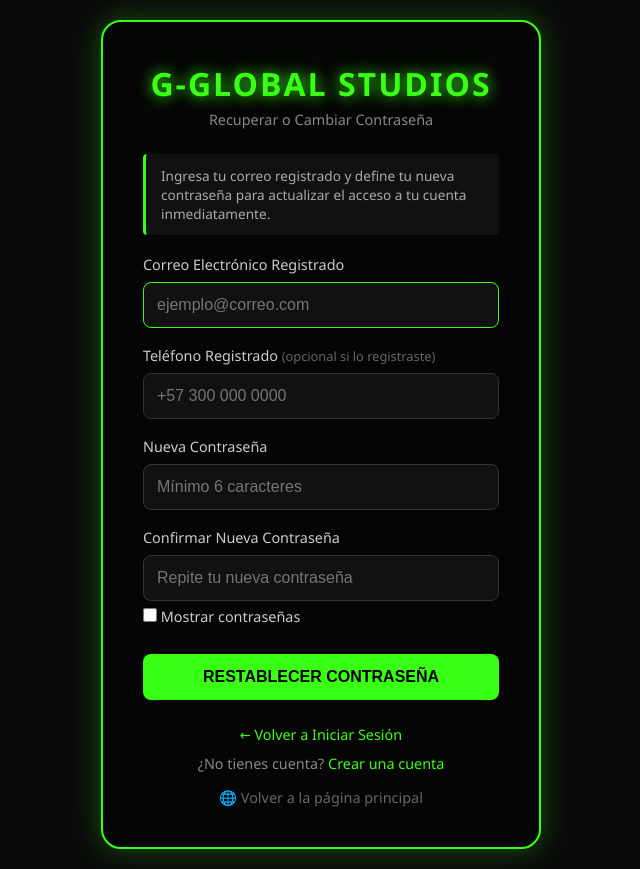
After one commit to johnpuellob-hue/global, a Flask app: page /recuperar in a window 1280 px wide. The commit adds this page. Shown: the whole page, without its empty margins (319-959 px from the left). Run offline with Flask 3, Linux system fonts and the light colour scheme; some libraries are stand-ins or nearby versions.

Commit message:
feat: modulo de recuperacion y cambio de contrasena, mejoras de login y gestion admin

```diff
--- a/app.py
+++ b/app.py
@@ -253,7 +253,7 @@ def crear_db():
     # Asegurar que el usuario administrador del dueño siempre existe y tiene rol admin
     admin_email = 'puellobatista02@hotmail.com'
     try:
-        cursor.execute("SELECT id FROM usuarios WHERE email = ?", (admin_email,))
+        cursor.execute("SELECT id FROM usuarios WHERE LOWER(TRIM(email)) = LOWER(TRIM(?))", (admin_email,))
         admin_row = cursor.fetchone()
         if not admin_row:
             pw_hash = generate_password_hash('password123')
@@ -262,7 +262,7 @@ def crear_db():
                 ('John Jairo Puello', admin_email, pw_hash)
             )
         else:
-            cursor.execute("UPDATE usuarios SET is_admin = 1 WHERE email = ?", (admin_email,))
+            cursor.execute("UPDATE usuarios SET is_admin = 1 WHERE LOWER(TRIM(email)) = LOWER(TRIM(?))", (admin_email,))
         conexion.commit()
     except Exception as e:
         print(f"Aviso al asegurar admin: {e}")
@@ -300,14 +300,40 @@ class User(UserMixin):
 
     @staticmethod
     def get_by_email(email):
+        if not email:
+            return None
         conexion = get_db()
         cursor = conexion.cursor()
-        cursor.execute("SELECT * FROM usuarios WHERE email = ?", (email,))
+        cursor.execute("SELECT * FROM usuarios WHERE LOWER(TRIM(email)) = LOWER(TRIM(?))", (email.strip(),))
         row = cursor.fetchone()
         conexion.close()
         if row:
             return User(row['id'], row['nombre'], row['email'], row['password_hash'], row['telefono'], row['is_admin'])
         return None
+
+    @staticmethod
+    def update_password(email, new_password):
+        if not email or not new_password:
+            return False
+        password_hash = generate_password_hash(new_password)
+        conexion = get_db()
+        cursor = conexion.cursor()
+        try:
+            cursor.execute(
+                "UPDATE usuarios SET password_hash = ? WHERE LOWER(TRIM(email)) = LOWER(TRIM(?))",
+                (password_hash, email.strip())
+            )
+            conexion.commit()
+            conexion.close()
+            return True
+        except Exception as e:
+            print(f"Error actualizando contraseña: {e}")
+            try:
+                conexion.rollback()
+            except Exception:
+                pass
+            conexion.close()
+            return False
 
     @staticmethod
     def create(nombre, email, password, telefono=None, is_admin=False):
@@ -332,7 +358,13 @@ class User(UserMixin):
             return None
 
     def check_password(self, password):
-        return check_password_hash(self.password_hash, password)
+        if not self.password_hash or not password:
+            return False
+        if check_password_hash(self.password_hash, password):
+            return True
+        if check_password_hash(self.password_hash, password.strip()):
+            return True
+        return False
 
 
 @login_manager.user_loader
@@ -426,7 +458,7 @@ def login():
             next_page = request.form.get('next') or request.args.get('next')
             return redirect(next_page or url_for('inicio'))
         else:
-            flash('Email o contraseña incorrectos.', 'error')
+            flash('Email o contraseña incorrectos. Si no recuerdas tu contraseña, puedes recuperarla o cambiarla abajo.', 'error')
 
     return render_template('login.html')
 
@@ -464,9 +496,53 @@ def register():
             next_page = request.form.get('next') or request.args.get('next')
             return redirect(next_page or url_for('inicio'))
         else:
-            flash('Este email ya está registrado.', 'error')
+            flash('Este correo ya está registrado en G-Global Studios. Si olvidaste tu contraseña, puedes recuperarla.', 'error')
 
     return render_template('register.html')
+
+
+@app.route('/recuperar', methods=['GET', 'POST'])
+@app.route('/cambiar-password', methods=['GET', 'POST'])
+def recuperar_password():
+    if request.method == 'POST':
+        email = (request.form.get('email') or '').strip().lower()
+        telefono = (request.form.get('telefono') or '').strip()
+        nueva_password = request.form.get('password') or ''
+        confirmar_password = request.form.get('password2') or ''
+
+        if not email or not nueva_password:
+            flash('El email y la nueva contraseña son obligatorios.', 'error')
+            return render_template('recuperar.html')
+
+        if len(nueva_password) < 6:
+            flash('La nueva contraseña debe tener al menos 6 caracteres.', 'error')
+            return render_template('recuperar.html')
+
+        if nueva_password != confirmar_password:
+            flash('Las contraseñas no coinciden.', 'error')
+            return render_template('recuperar.html')
+
+        user = User.get_by_email(email)
+        if not user:
+            flash(f'No encontramos ninguna cuenta registrada con el correo {email}.', 'error')
+            return render_template('recuperar.html')
+
+        # Validación de seguridad de teléfono si el usuario registró uno y suministró uno
+        if user.telefono and telefono:
+            tel_user_clean = ''.join(c for c in str(user.telefono) if c.isdigit())
+            tel_input_clean = ''.join(c for c in str(telefono) if c.isdigit())
+            if tel_user_clean and tel_input_clean and (tel_input_clean not in tel_user_clean and tel_user_clean not in tel_input_clean):
+                flash('El número de teléfono no coincide con el registrado en tu cuenta.', 'error')
+                return render_template('recuperar.html')
+
+        exito = User.update_password(email, nueva_password)
+        if exito:
+            flash('¡Contraseña actualizada exitosamente! Ya puedes iniciar sesión con tu nueva contraseña.', 'success')
+            return redirect(url_for('login'))
+        else:
+            flash('Error al actualizar la contraseña en el sistema. Intenta de nuevo.', 'error')
+
+    return render_template('recuperar.html')
 
 
 @app.route('/logout')
@@ -781,6 +857,25 @@ def admin_toggle_admin(user_id):
     return redirect(url_for('admin_usuarios'))
 
 
+@app.route('/admin/cambiar_password/<int:user_id>', methods=['POST'])
+@login_required
+@admin_required
+def admin_cambiar_password(user_id):
+    nueva_clave = (request.form.get('nueva_password') or '').strip()
+    if not nueva_clave or len(nueva_clave) < 6:
+        flash('La nueva contraseña debe tener al menos 6 caracteres.', 'error')
+        return redirect(url_for('admin_usuarios'))
+
+    target_user = User.get_by_id(user_id)
+    if not target_user:
+        flash('Usuario no encontrado.', 'error')
+        return redirect(url_for('admin_usuarios'))
+
+    User.update_password(target_user.email, nueva_clave)
+    flash(f'Contraseña actualizada con éxito para {target_user.email}.', 'success')
+    return redirect(url_for('admin_usuarios'))
+
+
 @app.route('/admin/eliminar_usuario/<int:user_id>', methods=['POST'])
 @login_required
 @admin_required
--- /dev/null
+++ b/templates/recuperar.html
@@ -0,0 +1,177 @@
+<!DOCTYPE html>
+<html lang="es">
+<head>
+    <meta charset="UTF-8">
+    <meta name="viewport" content="width=device-width, initial-scale=1.0">
+    <title>Recuperar Contraseña - G-Global Studios</title>
+    <style>
+        * { margin: 0; padding: 0; box-sizing: border-box; }
+        body {
+            font-family: 'Segoe UI', Tahoma, Geneva, Verdana, sans-serif;
+            background: #0a0a0a;
+            color: #fff;
+            min-height: 100vh;
+            display: flex;
+            justify-content: center;
+            align-items: center;
+            padding: 20px;
+        }
+        .auth-container {
+            width: 100%;
+            max-width: 440px;
+        }
+        .auth-card {
+            background: #050505;
+            border: 2px solid #39FF14;
+            border-radius: 20px;
+            padding: 40px;
+            box-shadow: 0 0 30px rgba(57, 255, 20, 0.3);
+        }
+        .logo {
+            text-align: center;
+            margin-bottom: 25px;
+        }
+        .logo h1 {
+            color: #39FF14;
+            text-shadow: 0 0 15px #39FF14;
+            font-size: 2rem;
+            letter-spacing: 2px;
+        }
+        .logo p { color: #888; font-size: 0.9rem; margin-top: 5px; }
+        .info-box {
+            background: #111;
+            border-left: 3px solid #39FF14;
+            padding: 12px 15px;
+            font-size: 0.85rem;
+            color: #aaa;
+            margin-bottom: 20px;
+            border-radius: 4px;
+            line-height: 1.4;
+        }
+        .form-group { margin-bottom: 18px; }
+        .form-group label {
+            display: block;
+            margin-bottom: 8px;
+            color: #ccc;
+            font-size: 0.9rem;
+        }
+        .form-group input {
+            width: 100%;
+            padding: 13px;
+            border-radius: 8px;
+            border: 1px solid #333;
+            background: #111;
+            color: #fff;
+            font-size: 1rem;
+        }
+        .form-group input:focus {
+            outline: none;
+            border-color: #39FF14;
+        }
+        .show-pw {
+            display: flex;
+            align-items: center;
+            gap: 8px;
+            margin-top: 6px;
+            font-size: 0.8rem;
+            color: #888;
+            cursor: pointer;
+        }
+        .show-pw input { width: 14px; height: 14px; accent-color: #39FF14; }
+        .btn-submit {
+            width: 100%;
+            padding: 14px;
+            background: #39FF14;
+            color: #000;
+            font-weight: bold;
+            border: none;
+            border-radius: 8px;
+            font-size: 1rem;
+            cursor: pointer;
+            transition: 0.3s;
+            margin-top: 10px;
+        }
+        .btn-submit:hover { background: #fff; box-shadow: 0 0 20px #fff; }
+        .auth-footer {
+            text-align: center;
+            margin-top: 25px;
+            color: #888;
+            font-size: 0.9rem;
+        }
+        .auth-footer a { color: #39FF14; text-decoration: none; }
+        .auth-footer a:hover { text-decoration: underline; }
+        .flash-messages { margin-bottom: 20px; }
+        .flash { padding: 12px 15px; border-radius: 8px; margin-bottom: 10px; font-size: 0.9rem; }
+        .flash.success { background: #1a3a1a; border: 1px solid #39FF14; color: #39FF14; }
+        .flash.error { background: #3a1a1a; border: 1px solid #ff4444; color: #ff4444; }
+        .flash.info { background: #1a1a3a; border: 1px solid #4444ff; color: #4444ff; }
+    </style>
+</head>
+<body>
+    <div class="auth-container">
+        <div class="auth-card">
+            <div class="logo">
+                <h1>G-GLOBAL STUDIOS</h1>
+                <p>Recuperar o Cambiar Contraseña</p>
+            </div>
+
+            <div class="info-box">
+                Ingresa tu correo registrado y define tu nueva contraseña para actualizar el acceso a tu cuenta inmediatamente.
+            </div>
+
+            <div class="flash-messages">
+                {% with messages = get_flashed_messages(with_categories=true) %}
+                    {% if messages %}
+                        {% for category, message in messages %}
+                            <div class="flash {{ category }}">{{ message }}</div>
+                        {% endfor %}
+                    {% endif %}
+                {% endwith %}
+            </div>
+
+            <form method="POST" action="{{ url_for('recuperar_password') }}">
+                <div class="form-group">
+                    <label>Correo Electrónico Registrado</label>
+                    <input type="email" name="email" placeholder="ejemplo@correo.com" required autocomplete="email" autofocus>
+                </div>
+
+                <div class="form-group">
+                    <label>Teléfono Registrado <span style="color:#666; font-size:0.8rem;">(opcional si lo registraste)</span></label>
+                    <input type="tel" name="telefono" placeholder="+57 300 000 0000" autocomplete="tel">
+                </div>
+
+                <div class="form-group">
+                    <label>Nueva Contraseña</label>
+                    <input type="password" id="pw1" name="password" placeholder="Mínimo 6 caracteres" required autocomplete="new-password" minlength="6">
+                </div>
+
+                <div class="form-group">
+                    <label>Confirmar Nueva Contraseña</label>
+                    <input type="password" id="pw2" name="password2" placeholder="Repite tu nueva contraseña" required autocomplete="new-password" minlength="6">
+                    <label class="show-pw">
+                        <input type="checkbox" id="togglePw" onchange="togglePasswords()"> Mostrar contraseñas
+                    </label>
+                </div>
+
+                <button type="submit" class="btn-submit">RESTABLECER CONTRASEÑA</button>
+            </form>
+
+            <div class="auth-footer">
+                <p><a href="{{ url_for('login') }}">← Volver a Iniciar Sesión</a></p>
+                <p style="margin-top: 10px;">¿No tienes cuenta? <a href="{{ url_for('register') }}">Crear una cuenta</a></p>
+                <p style="margin-top: 15px;"><a href="{{ url_for('inicio') }}" style="color: #666;">🌐 Volver a la página principal</a></p>
+            </div>
+        </div>
+    </div>
+
+    <script>
+        function togglePasswords() {
+            var p1 = document.getElementById('pw1');
+            var p2 = document.getElementById('pw2');
+            var isChecked = document.getElementById('togglePw').checked;
+            p1.type = isChecked ? 'text' : 'password';
+            p2.type = isChecked ? 'text' : 'password';
+        }
+    </script>
+</body>
+</html>
```
Also changed, not shown: templates/admin_usuarios.html (+41 -1 lines), templates/login.html (+33 -6 lines), templates/register.html (+37 -7 lines).
